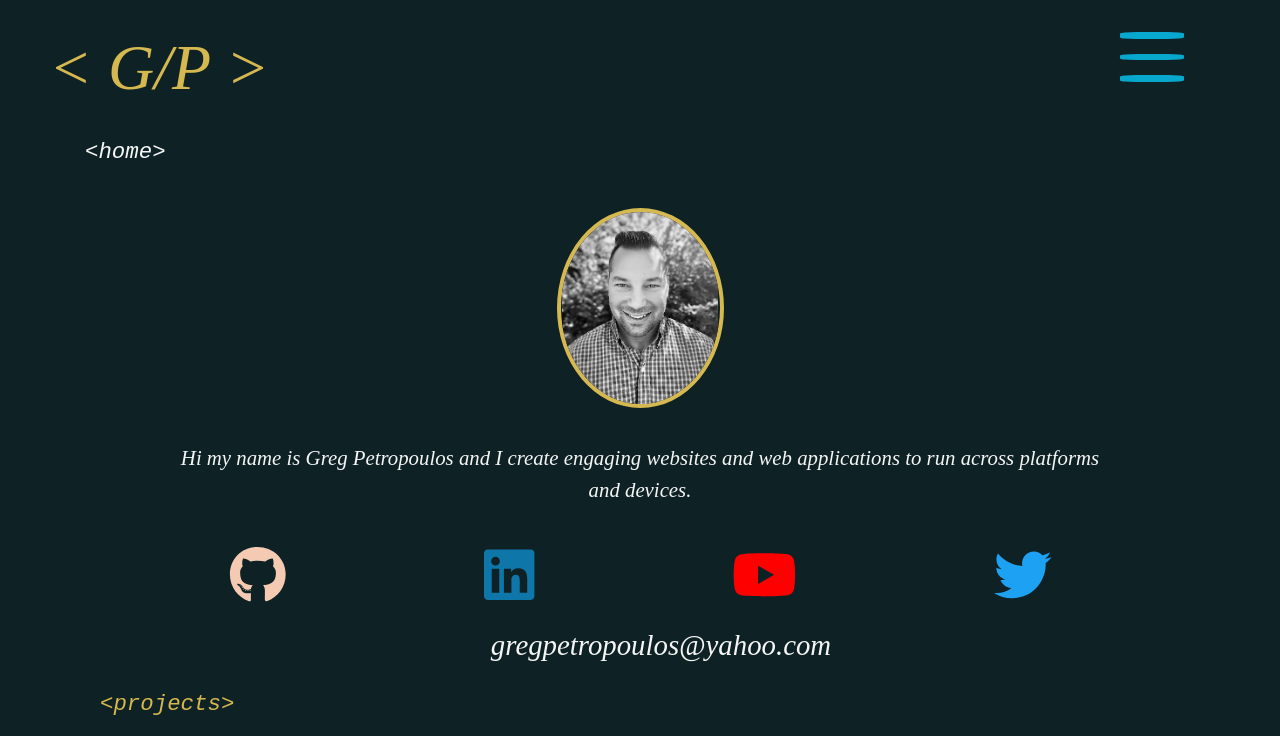
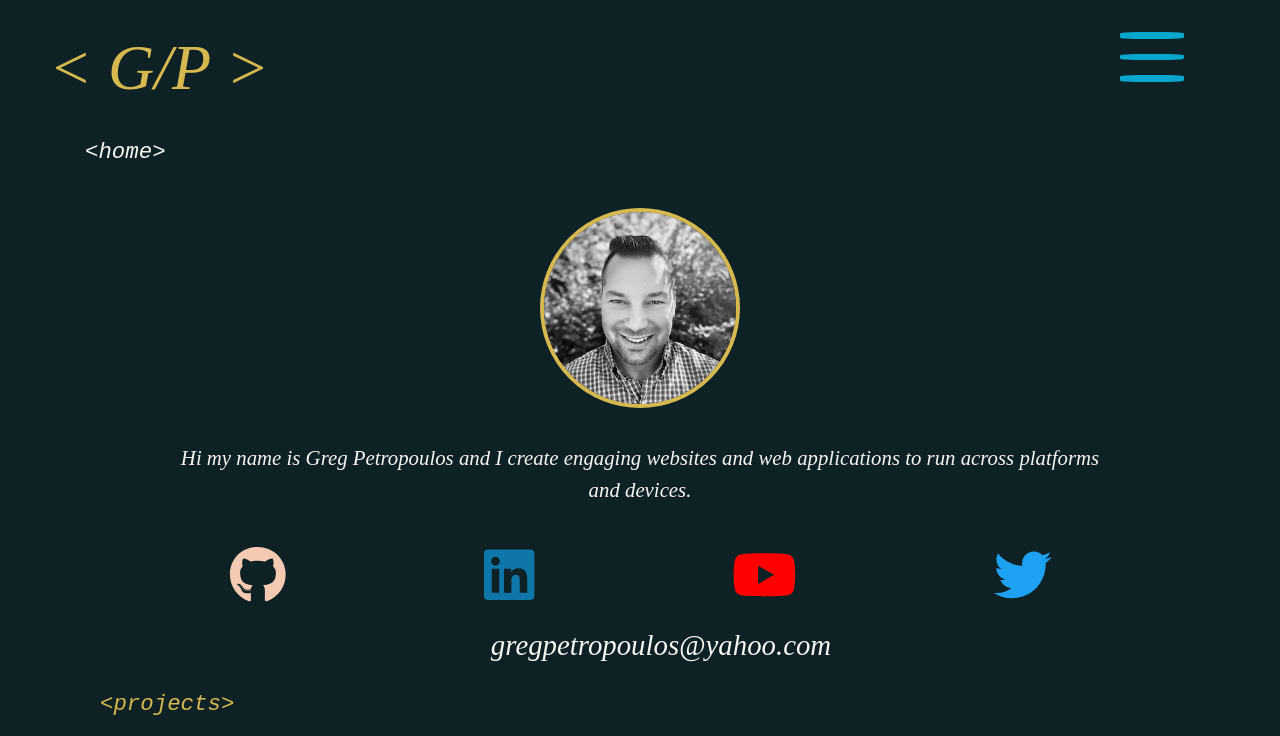
Before and after one commit to GregPetropoulos/GP-XP, a React (Create React App) app in the folder client/: page /home in a window 1280 px wide. Shown: the top 736 px of the page. Built offline with nearby package versions, Linux system fonts and the light colour scheme; no server answers; a web font is replaced by a local one.

Commit message:
updated resume and profile shape pic.

```diff
--- a/client/src/components/about/AboutSection.js
+++ b/client/src/components/about/AboutSection.js
@@ -101,7 +101,6 @@
               animation place holder{' '}
             </Col>
             <Col lg={6} md={6}>
-
               <span className='about-3p'>
                 <ul>
                   <li>
@@ -143,7 +142,7 @@
           <Col lg={12} className='about-link-col-buttons'>
             <button className='resume-button'>
               <a
-                href='https://drive.google.com/file/d/1RCsljP6tR_IwIvFxWDMSaKq3Ikv7woZO/view?usp=sharing'
+                href='https://drive.google.com/file/d/1GfRu1yjqCOL3v94fZqwkisjBZkW6cC81/view?usp=sharing'
                 target='_blank'
                 rel='noreferrer'>
                 Resume
--- a/client/src/components/contact/ContactForm.js
+++ b/client/src/components/contact/ContactForm.js
@@ -50,7 +50,7 @@
                 Linkedin
               </a>{' '} and take a peak at my{' '}
               <a
-                href='https://drive.google.com/file/d/1RCsljP6tR_IwIvFxWDMSaKq3Ikv7woZO/view?usp=sharing'
+                href='https://drive.google.com/file/d/1GfRu1yjqCOL3v94fZqwkisjBZkW6cC81/view?usp=sharing'
                 target='_blank'
                 rel='noopener noreferrer'
                 style={{ color: '#d6b850' }}
--- a/client/src/components/home/HomeSection.js
+++ b/client/src/components/home/HomeSection.js
@@ -13,7 +13,7 @@
           <Row className='profile-box'>
             {/* <br/> */}
             <a
-              href='https://drive.google.com/file/d/1B3x9OnAi5H1kl9G76PP72OFafSXtoezo/view?usp=sharing'
+              href='https://drive.google.com/file/d/1GfRu1yjqCOL3v94fZqwkisjBZkW6cC81/view?usp=sharing'
               target='_blank'
               rel='noreferrer'
               className='my-pic-link'>
--- a/client/src/components/home/style.css
+++ b/client/src/components/home/style.css
@@ -6,13 +6,13 @@
 }
 
 .profile-image{
-    object-fit: contain;
+    object-fit: cover;
     position:relative;
     top:0;
-    width:167px;
+    width:200px;
     height:200px;
     object-position: top;
-    border-radius: 50%;
+    border-radius: 50% ;
     border:4px solid #d6b850;
     transition:2000ms, bottom ease-in-out;
     margin:4px;
```
Also changed, not shown: client/src/App.css (+5 -3 lines).
